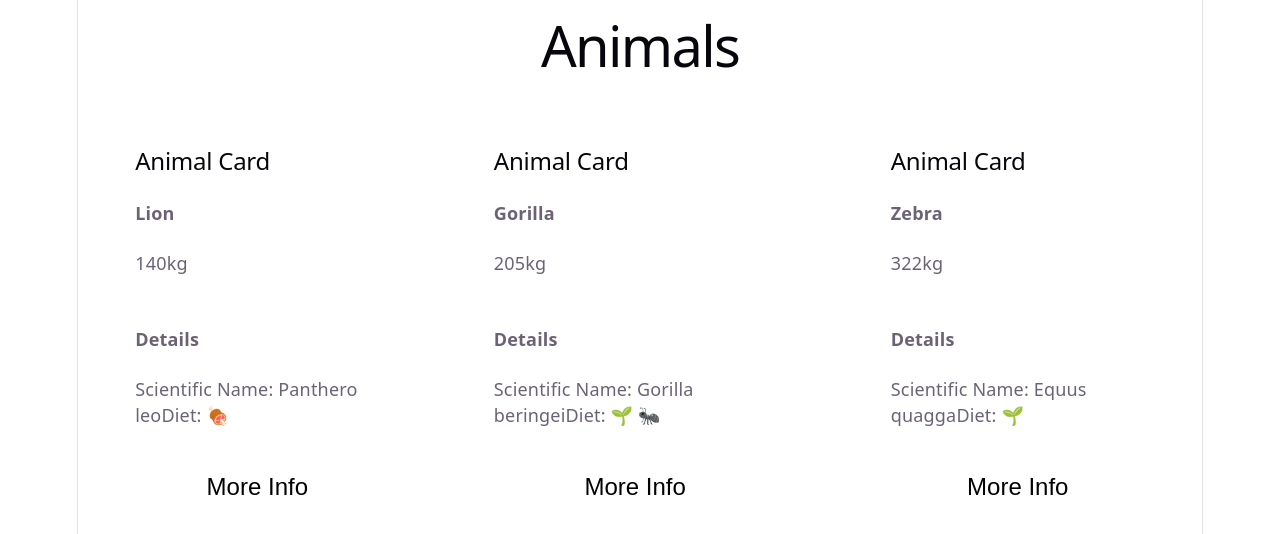
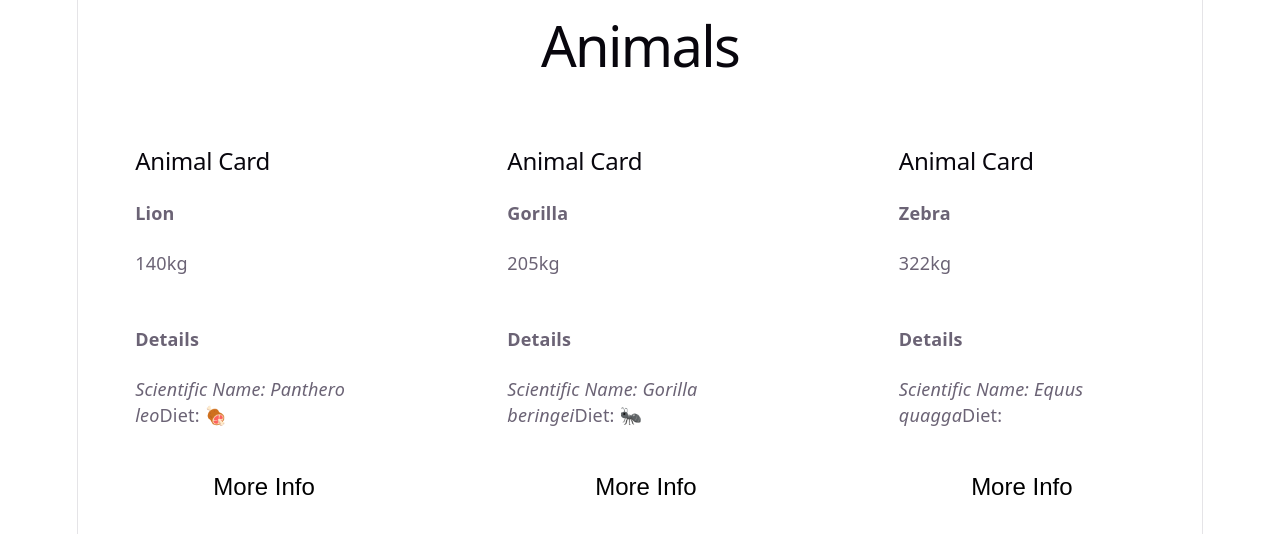
Before and after one commit to Destop3501/React_Learn_2, a React (Vite) app in the folder frontend/react_learn/: page / in a window 1280 px wide. Shown: the top 534 px of the page. Built offline with nearby package versions, Linux system fonts and the light colour scheme.

Commit message:
feat: add AnimalDetails component to render scientific name and diet with emojis

```diff
--- a/frontend/react_learn/src/compnent/AnimalDetails.jsx
+++ b/frontend/react_learn/src/compnent/AnimalDetails.jsx
@@ -7,7 +7,7 @@ function convertFood(food) {
             return '🐜';
         case 'meat':
             return '🍖';
-        case 'plants':
+        case 'plant':
             return '🌱';
         default:
             return ' ';
@@ -19,7 +19,7 @@ function AnimalDetails({ diet, scientificName }) {
         <div>
             <h4>Details</h4>
             <div>
-                Scientific Name: {scientificName}
+                <i>Scientific Name: {scientificName}</i>
                 Diet: {diet.map(food => convertFood(food)).join(' ')}
             </div>
         </div>
```
